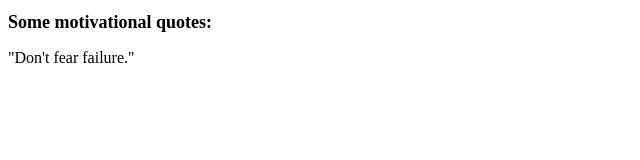
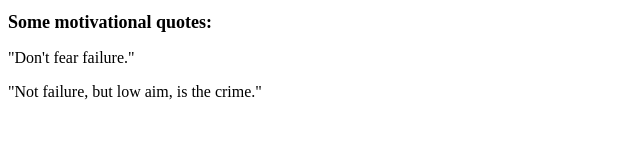
Before and after one commit to lucasjdutra/abutua-project-1, a plain HTML site: page index.html in a window 1280 px wide. Shown: the whole page, without its empty margins (0-640 px from the left). Drawn offline with Linux system fonts and the light colour scheme.

Commit message:
added motivational quote 2

```diff
--- a/index.html
+++ b/index.html
@@ -8,5 +8,6 @@
 <body>
     <h1 style="font-size: large;">Some motivational quotes:</h1>
     <p>"Don't fear failure."</p>
+    <p>"Not failure, but low aim, is the crime."</p>
 </body>
 </html>
```
